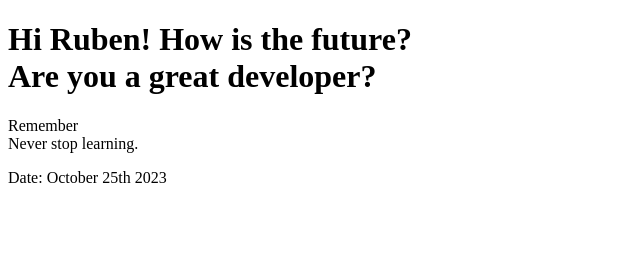
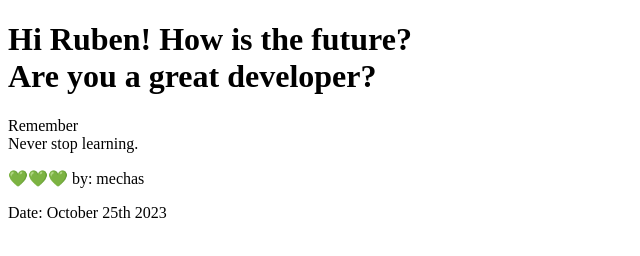
Before and after one commit to Rubenbot07/First-repository, a plain HTML site: page index.html in a window 1280 px wide. Shown: the whole page, without its empty margins (0-640 px from the left). Drawn offline with Linux system fonts and the light colour scheme.

Commit message:
primer commit de esta colaboracion

```diff
--- a/index.html
+++ b/index.html
@@ -14,6 +14,9 @@
         Remember <br>
         Never stop learning.
     </p>
+    <p>
+        💚💚💚 by: mechas
+    </p>
     <p>Date: October 25th 2023</p>
 </body>
 </html>
```
